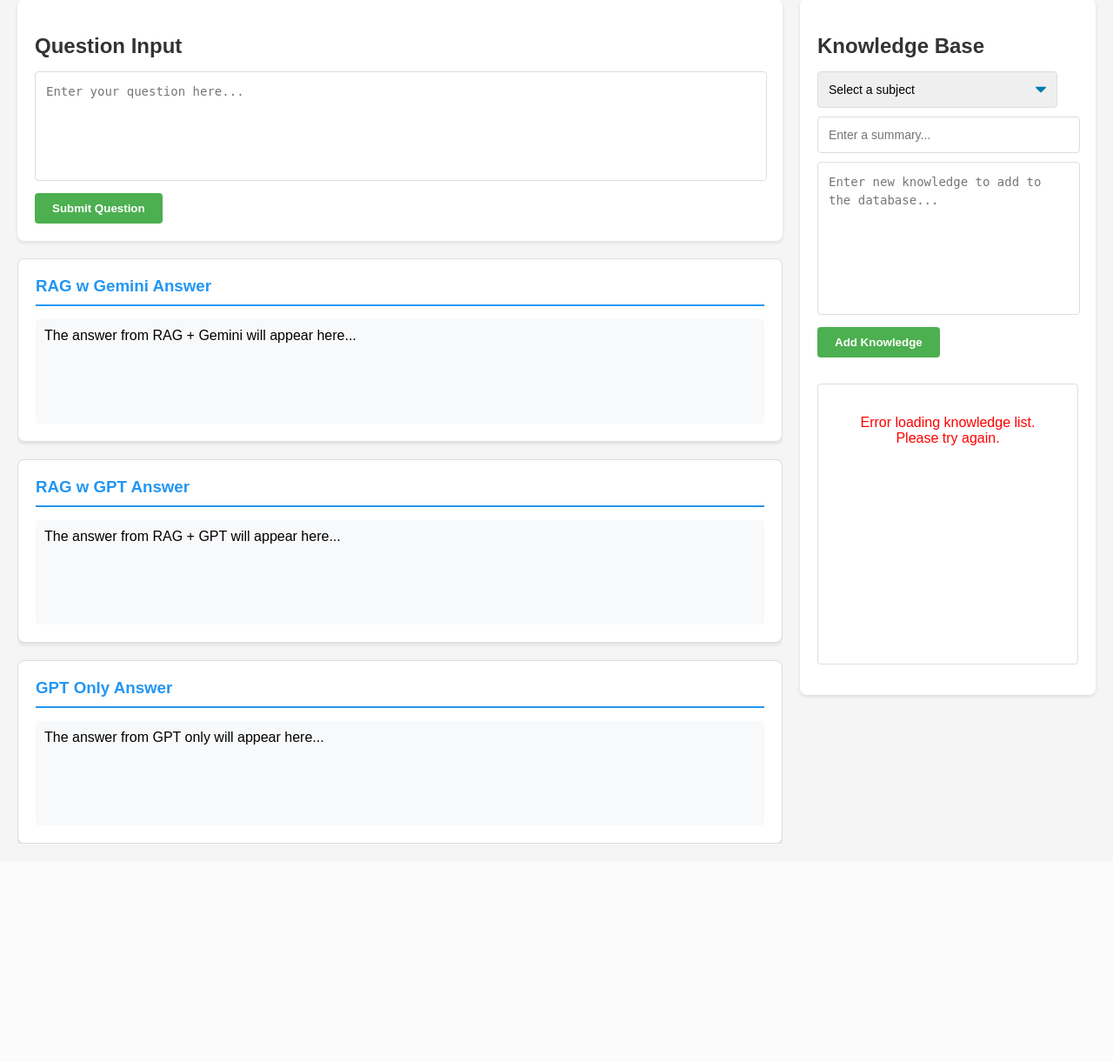
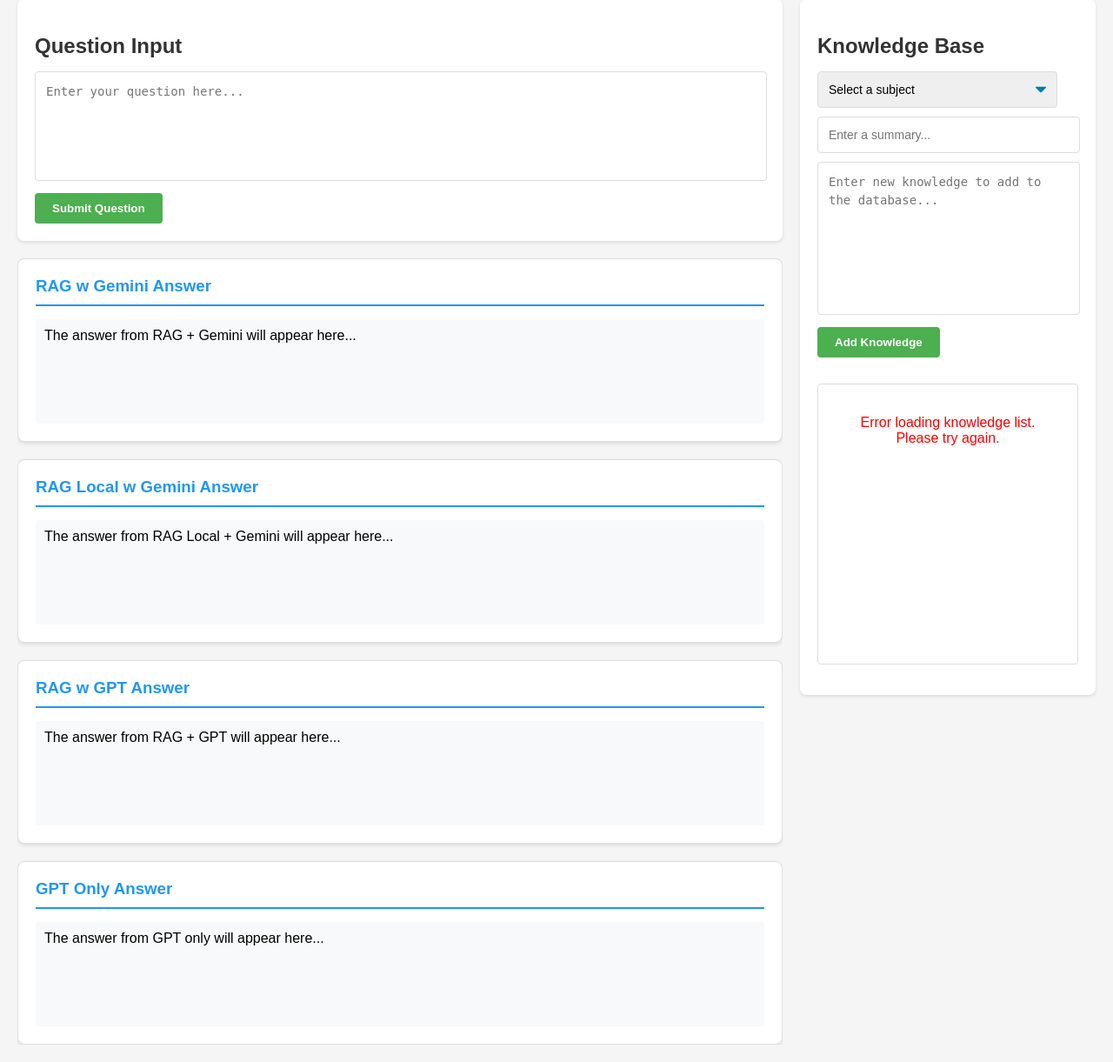
Before and after one commit to VQToan/rag, a Flask app: page /demo in a window 1280 px wide. Shown: the part 21-1242 px from the top of the page at 87% size. Before the commit the page ends 991 px from the top, so only its background shows below. Run offline with Flask 3, Linux system fonts and the light colour scheme.

Commit message:
add ui demo

```diff
--- a/src/templates/ui_test.html
+++ b/src/templates/ui_test.html
@@ -424,6 +424,12 @@
                 The answer from RAG + Gemini will appear here...
             </div>
         </div>
+        <div class="answer-box">
+            <h3>RAG Local w Gemini Answer</h3>
+            <div class="answer-content" id="ragLocalGeminiAnswer">
+                The answer from RAG Local + Gemini will appear here...
+            </div>
+        </div>
 
         <div class="answer-box">
             <h3>RAG w GPT Answer</h3>
@@ -669,13 +675,15 @@
             Promise.all([
                 getAnswer('gemini'),
                 getAnswer('openai'),
-                getAnswer('openai_only')
+                getAnswer('openai_only'),
+                getAnswer('local')
             ])
-                .then(([geminiAnswer, gptAnswer, gptOnlyAnswer]) => {
+                .then(([geminiAnswer, gptAnswer, gptOnlyAnswer, localAnswer]) => {
                     // Use marked to convert Markdown to HTML
                     document.getElementById('ragGeminiAnswer').innerHTML = marked.parse(geminiAnswer);
                     document.getElementById('gptGeminiAnswer').innerHTML = marked.parse(gptAnswer);
                     document.getElementById('gptOnlyAnswer').innerHTML = marked.parse(gptOnlyAnswer);
+                    document.getElementById('ragLocalGeminiAnswer').innerHTML = marked.parse(localAnswer);
                 })
                 .finally(() => {
                     hideLoading();
```
Also changed, not shown: src/controllers/RAG/get_knowledge.py (+20 -0 lines).
